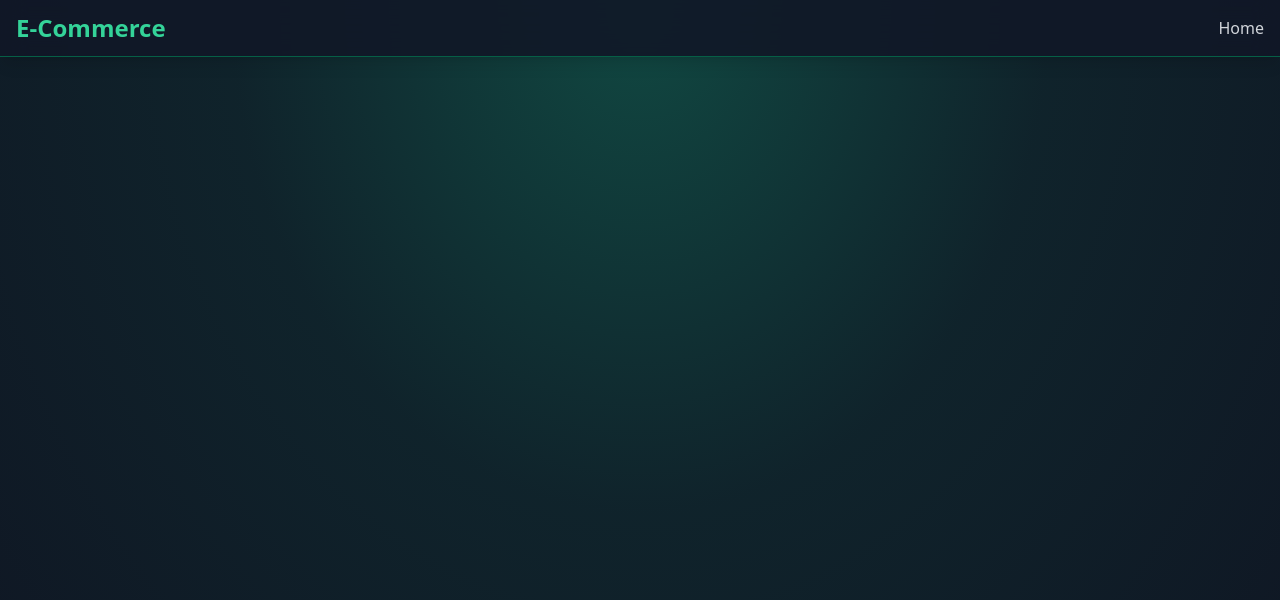
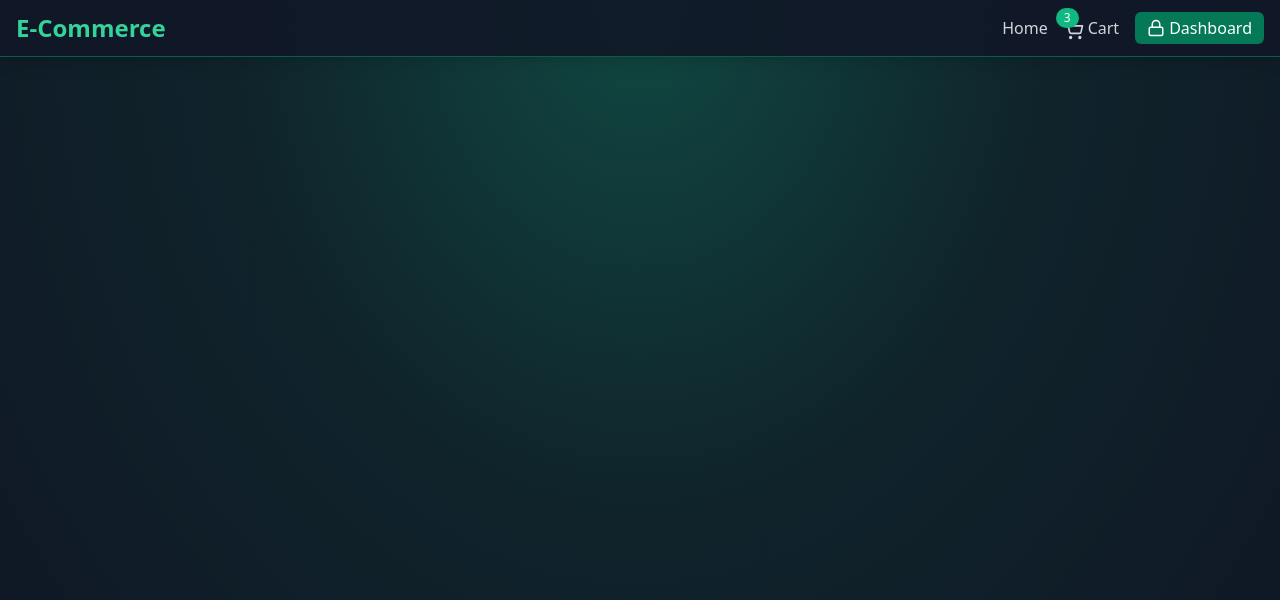
Before and after one commit to Santii05-C/E-Commerce-Store, a React (Vite) app in the folder frontend/: page / in a window 1280 px wide. Shown: the top 600 px of the page. Built offline with nearby package versions, Linux system fonts and the light colour scheme.

Commit message:
last commit

```diff
--- a/frontend/src/components/Navbar.jsx
+++ b/frontend/src/components/Navbar.jsx
@@ -2,6 +2,8 @@ import { ShoppingCart, UserPlus, LogIn, LogOut, Lock } from "lucide-react";
 import { Link } from "react-router-dom";
 
 const Navbar = () => {
+  const user = true;
+  const isAdmin = true;
   return (
     <header className="fixed top-0 left-0 w-full bg-gray-900 bg-opacity-90 backdrop-blur-md shadow-lg z-40 transition-all duration-300 border-b border-emerald-800">
       <div className="container mx-auto px-4 py-3">
@@ -21,6 +23,37 @@ const Navbar = () => {
             >
               Home
             </Link>
+
+            {user && (
+              <Link
+                to={"/cart"}
+                className="relative group text-gray-300 hover:text-emerald-400 transition duration-300
+							ease-in-out"
+              >
+                <ShoppingCart
+                  className="inline-block mr-1 group-hover:text-emerald-400"
+                  size={20}
+                />
+                <span className="hidden sm:inline">Cart</span>
+
+                <span
+                  className="absolute -top-2 -left-2 bg-emerald-500 text-white rounded-full px-2 py-0.5
+									text-xs group-hover:bg-emerald-400 transition duration-300 ease-in-out"
+                >
+                  3
+                </span>
+              </Link>
+            )}
+            {isAdmin && (
+              <Link
+                className="bg-emerald-700 hover:bg-emerald-600 text-white px-3 py-1 rounded-md font-medium
+								 transition duration-300 ease-in-out flex items-center"
+                to={"/secret-dashboard"}
+              >
+                <Lock className="inline-block mr-1" size={18} />
+                <span className="hidden sm:inline">Dashboard</span>
+              </Link>
+            )}
           </nav>
         </div>
       </div>
```
